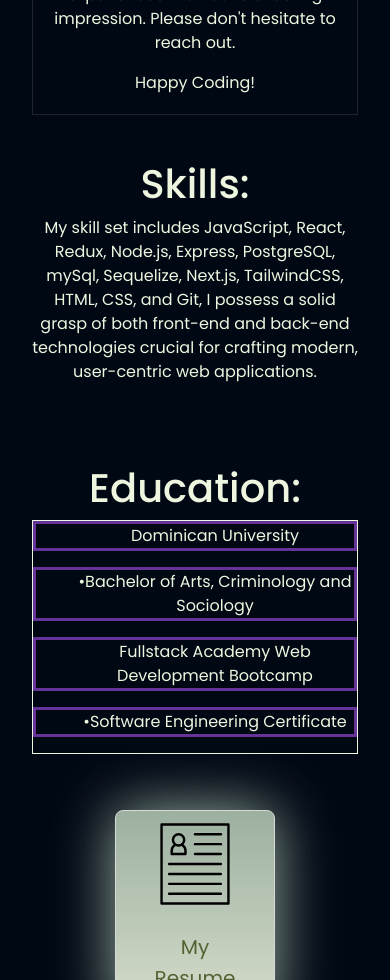
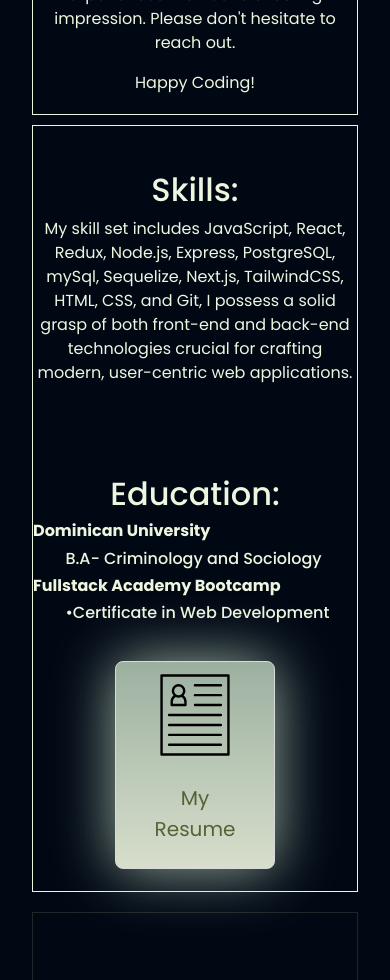
Before and after one commit to mitchalejo94/MitchelAlejoPortfolio, a React (Vite) app: page / in a window 390 px wide. Shown: the part 1020-2000 px from the top of the page. Built offline with nearby package versions, Linux system fonts and the light colour scheme.

Commit message:
Experience page media completed

```diff
--- a/src/components/AboutMe.css
+++ b/src/components/AboutMe.css
@@ -8,7 +8,7 @@
   font-size: 23px;
 }
 .aboutMeContainer {
-  border: solid 0.7px;
+  border: solid 0.5px #eff6e0;
   height: 45rem;
 }
 
--- a/src/components/Experience.css
+++ b/src/components/Experience.css
@@ -3,9 +3,11 @@
   color: #eff6e0;
   font-family: "Poppins";
   font-size: 23px;
+  border: solid 0.5px #eff6e0;
 }
 .skillsContainer {
   margin-right: 50%;
+  margin-top: 45px;
   height: 24rem;
 }
 .educationContainer {
@@ -34,12 +36,6 @@
   margin-top: 15px;
   height: 10rem;
 }
-.skillsText {
-  /* margin-top: 3rem; */
-}
-/* .educationText {
-  margin-top: 40px;
-} */
 
 .animateCard {
   animation-duration: 4s;
@@ -78,17 +74,19 @@
 
 @media screen and (max-width: 768px) {
   .experiencePageContainer {
+    margin-top: 10px;
     font-size: 16px;
   }
   .skillsContainer {
     height: 19rem;
     margin-right: 0;
     margin-top: 45px;
+    /* border: solid red; */
   }
   .educationContainer {
     margin-top: 0;
     margin-left: 0;
-    height: 15rem;
+    height: 11rem;
   }
   .resumeCardContainer {
     height: 15rem;
@@ -113,16 +111,21 @@
     height: 6rem;
   }
   .experienceTextContainer {
-    /* border: solid red; */
+    margin-top: 45px;
     height: 40rem;
   }
   .educationList {
-    border: solid 0.1px;
     width: auto;
   }
   .listItem {
-    border: solid rebeccapurple;
-    /* display: flex; */
+    display: flex;
     justify-content: left;
+    font-size: 16px;
+  }
+  .EduTitle {
+    font-weight: bolder;
+  }
+  .EduDescrip {
+    margin-left: 10%;
   }
 }
--- a/src/components/Experience.jsx
+++ b/src/components/Experience.jsx
@@ -12,36 +12,34 @@ function Experience() {
   return (
     <>
       <div className="experiencePageContainer">
-        <div className="experienceTextContainer">
+        <div className="skillsContainer">
           <section>
-            <div className="skillsContainer">
-              {" "}
-              <h1>Skills:</h1>
-              <p>
-                My skill set includes JavaScript, React, Redux, Node.js,
-                Express, PostgreSQL, mySql, Sequelize, Next.js, TailwindCSS,
-                HTML, CSS, and Git, I possess a solid grasp of both front-end
-                and back-end technologies crucial for crafting modern,
-                user-centric web applications.
-              </p>
-            </div>
-
-            <div className="educationContainer">
-              <h1>Education:</h1>
-              <div className="educationList">
-                <ul className="listItem">Dominican University</ul>
-                <ul className="listItem">
-                  •Bachelor of Arts, Criminology and Sociology
-                </ul>
-
-                <ul className="listItem">
-                  Fullstack Academy Web Development Bootcamp
-                </ul>
-                <ul className="listItem">•Software Engineering Certificate</ul>
-              </div>
-            </div>
+            {" "}
+            <h2>Skills:</h2>
+            <p>
+              My skill set includes JavaScript, React, Redux, Node.js, Express,
+              PostgreSQL, mySql, Sequelize, Next.js, TailwindCSS, HTML, CSS, and
+              Git, I possess a solid grasp of both front-end and back-end
+              technologies crucial for crafting modern, user-centric web
+              applications.
+            </p>
           </section>
         </div>
+        <div className="educationContainer">
+          <h2>Education:</h2>
+          <div className="educationList">
+            <h3 className="listItem EduTitle">Dominican University</h3>
+            <h3 className="listItem EduDescrip">
+              B.A- Criminology and Sociology
+            </h3>
+
+            <h3 className="listItem EduTitle">Fullstack Academy Bootcamp</h3>
+            <h3 className="listItem EduDescrip">
+              •Certificate in Web Development
+            </h3>
+          </div>
+        </div>
+
         <div className="resumeCardContainer">
           <Card
             ref={cardRef}
```
